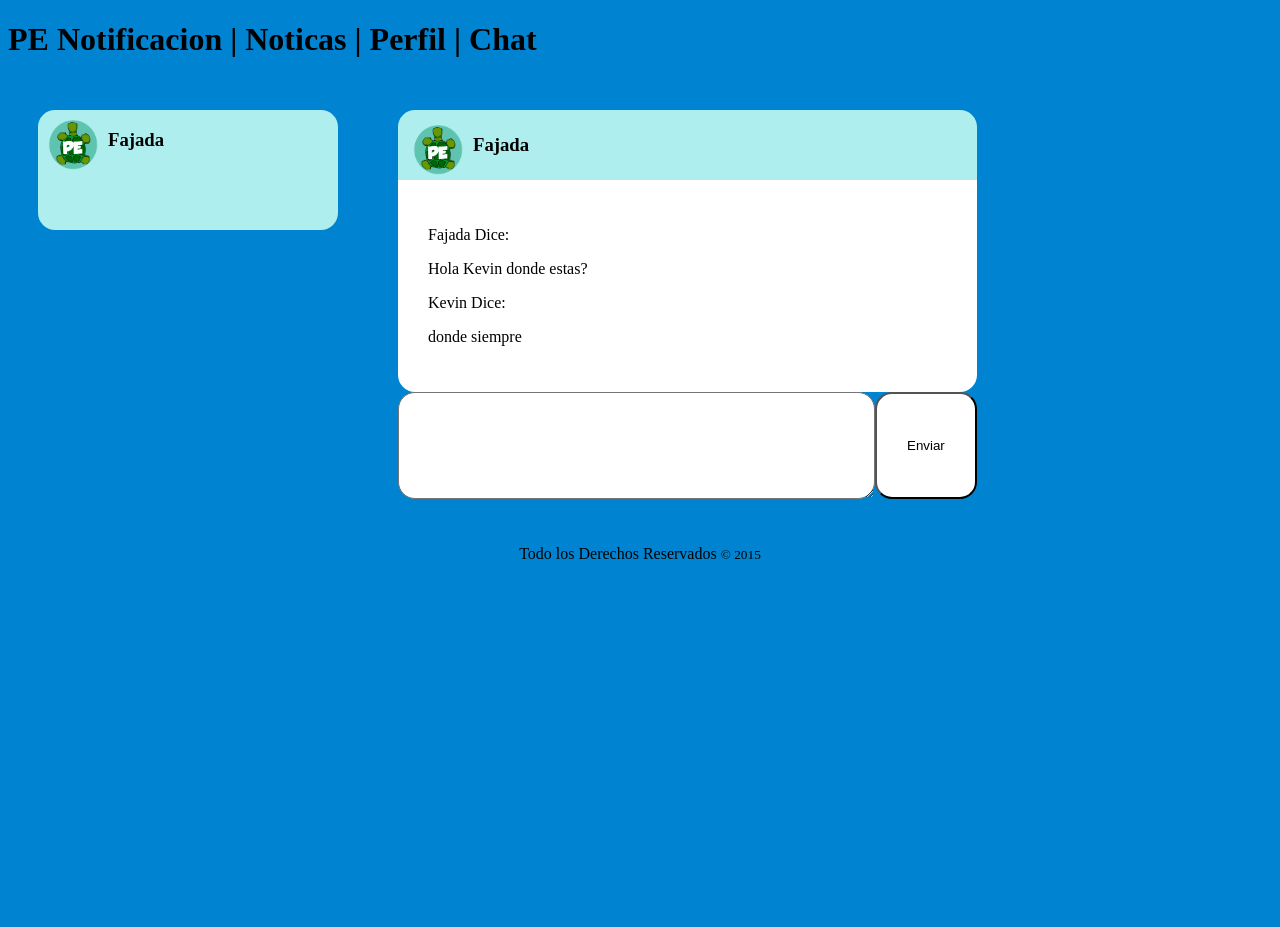
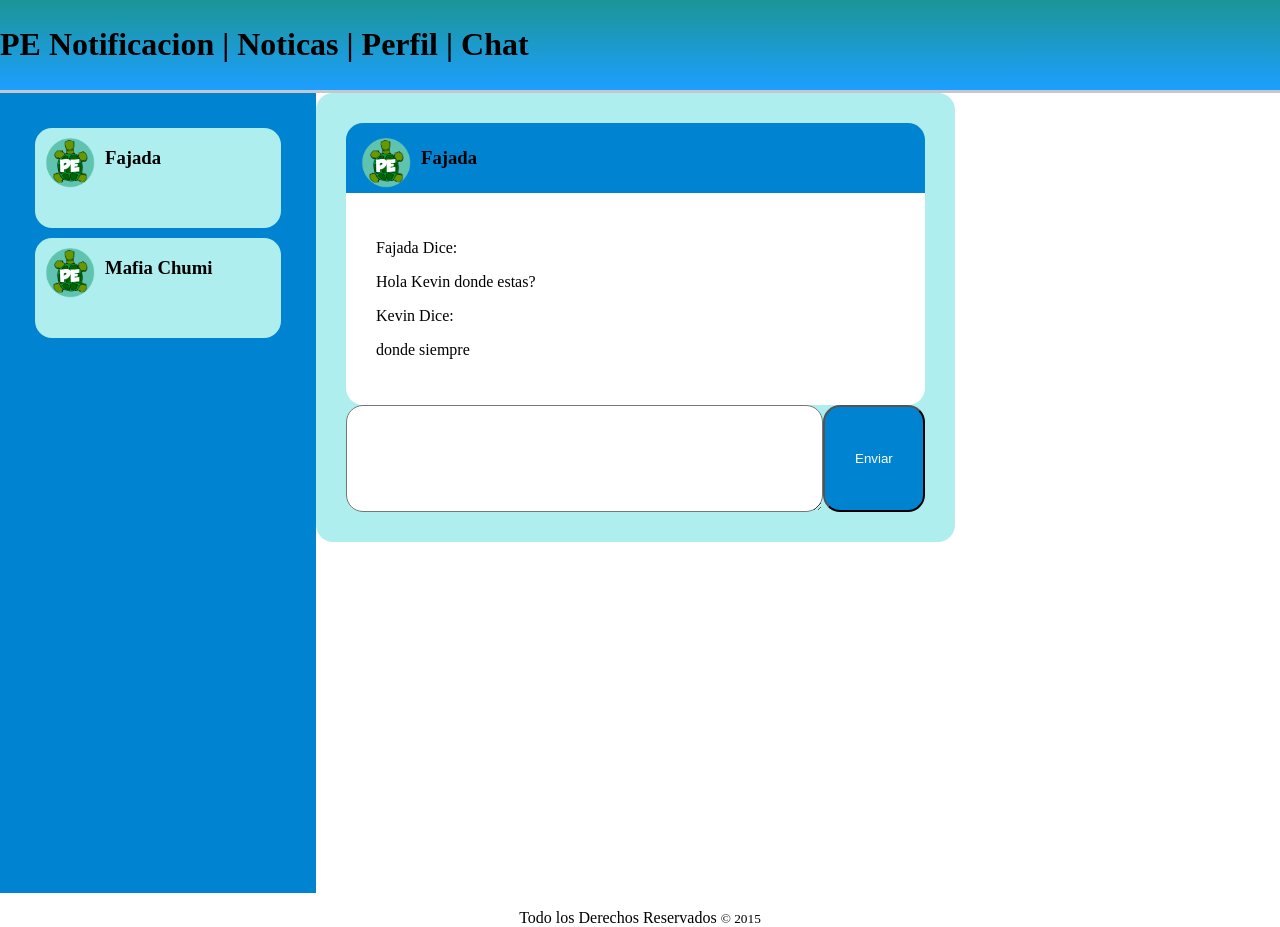
Before and after one commit to rodrigoCastroReyes/PoolEspol, a plain HTML site: page chat.html in a window 1280 px wide. Before the commit the page ends 800 px from the top, so only its background shows below. Drawn offline with Linux system fonts and the light colour scheme.

Commit message:
se mejoro la apariencia del chat

```diff
--- a/chat.html
+++ b/chat.html
@@ -18,6 +18,12 @@
 					<img class="fotoPerfil" src="imagenes/LogoPoolEspol.png">
 					<h3>Fajada</h3>
 				</div>
+
+				<div class="persona">
+					<img class="fotoPerfil" src="imagenes/LogoPoolEspol.png">
+					<h3>Mafia Chumi</h3>
+				</div>
+
 			</div>
 
 			<div id="conversacion" >
@@ -26,6 +32,7 @@
 						<img class="fotoPerfil" src="imagenes/LogoPoolEspol.png">
 						<h3>Fajada</h3>
 					</div>
+
 
 					<div id="areaMensajes">
 						<p>Fajada Dice:</p>
--- a/css/chat.css
+++ b/css/chat.css
@@ -12,23 +12,36 @@
 }
 
 #personas{
+	display: flex;
+	flex-direction: column;
+	width: 20%;
 	padding: 30px;
 	background: #0084D1;
+
 }
 
 #conversacion{
+
+
+}
+
+#chat{
+	background: #AFEEEE;
 	padding: 30px;
+	border-radius: 17px 17px 17px 17px;
+	-moz-border-radius: 17px 17px 17px 17px;
+	-webkit-border-radius: 17px 17px 17px 17px;
 }
 
 .persona{
 	display: flex;
 	flex-direction: row;
-	width: 300px;
-	height: 120px;
+	height: 100px;
 	border-radius: 17px 17px 17px 17px;
 	-moz-border-radius: 17px 17px 17px 17px;
 	-webkit-border-radius: 17px 17px 17px 17px;
 	background: #AFEEEE;
+	margin: 5px;
 }
 
 #cabezeraMensaje{
@@ -37,17 +50,22 @@
 	border-radius: 17px 17px 0px 0px;
 	-moz-border-radius: 17px 17px 0px 0px;
 	-webkit-border-radius: 17px 17px 0px 0px;
-	background: #AFEEEE;
+	background: #0084D1;
 	padding: 5px;
 	height: 60px;
 }
 
 #txtMensaje, #btnEnviar{
 	padding: 30px;
-	background: #FFFFFF;
 	border-radius: 17px 17px 17px 17px;
 	-moz-border-radius: 17px 17px 17px 17px;
 	-webkit-border-radius: 17px 17px 17px 17px;
+}
+
+
+#btnEnviar{
+	background: #0084D1;
+	color: #FFFFFF;
 }
 
 #areaMensajes{
@@ -56,14 +74,24 @@
 	-webkit-border-radius: 0px 0px 17px 17px;
 	background: #FFFFFF;
 	padding: 30px;
-
+	overflow: scroll;
 }
 
 
-body{
-	background: #0084D1;
-}
+
 
 footer{
 	text-align:center;
 }
+
+html,body{
+	margin:0px;
+	height:100%;
+}
+
+#cabezera{
+	background: -webkit-linear-gradient(top,#1c9596, #1c9fff);
+	border-bottom: 3px solid #c6c7cc;
+	padding-bottom:5px;
+	padding-top: 5px;
+}
```
